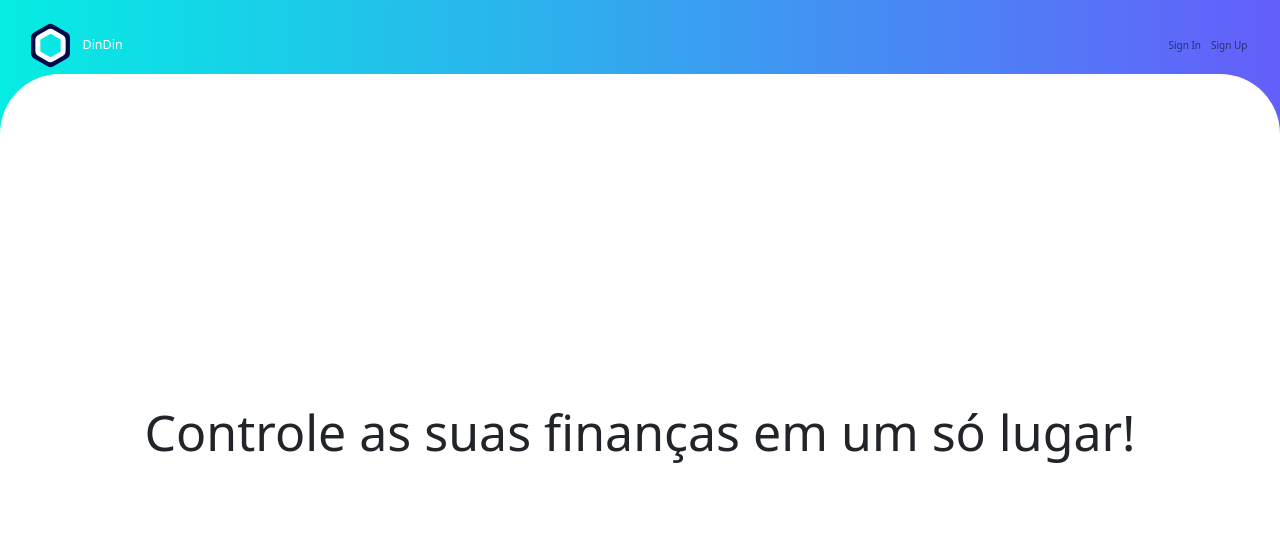
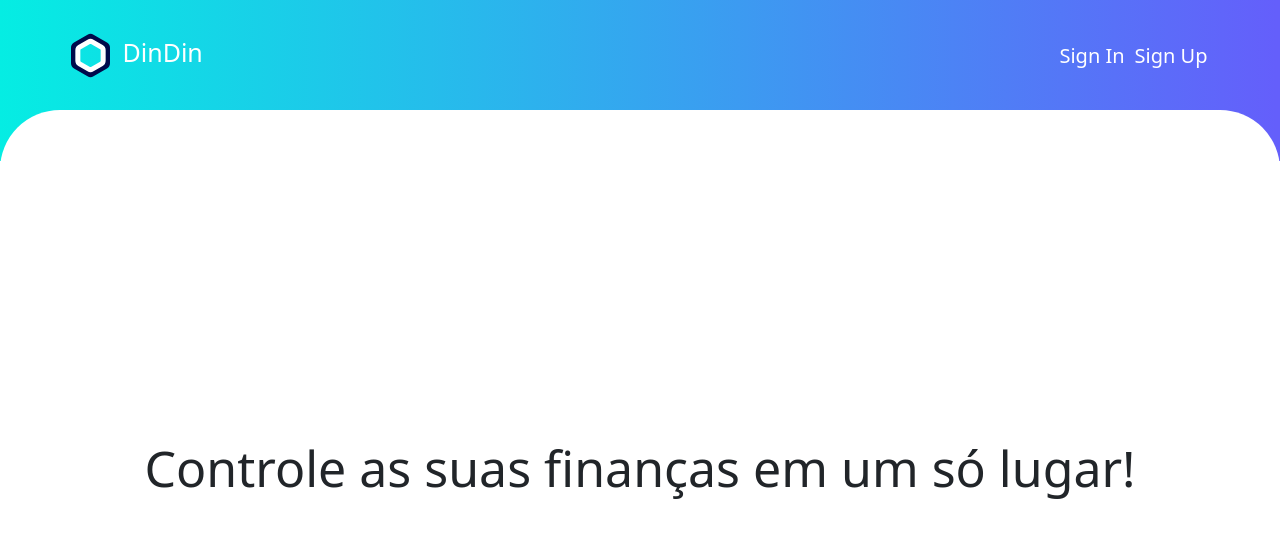
Before and after one commit to fiusks/dindinV2, a React (Create React App) app in the folder frontend/: page / in a window 1280 px wide. Shown: the top 538 px of the page. Built offline with nearby package versions, Linux system fonts and the light colour scheme.

Commit message:
layout alignment correction

```diff
--- a/frontend/src/components/layout/styles.scss
+++ b/frontend/src/components/layout/styles.scss
@@ -1,13 +1,32 @@
 .layout-containers{
     height: 100%;
 }
+
+  .nav-link{
+    &a{
+      color: #ffffff;
+    }
+}
 .layout-header{
     background:linear-gradient(90.23deg, #05EDE3 0.02%, #645FFB 99.63%);
-    padding: 0rem 2rem;
-    padding-top: 2rem;
-    padding-bottom: 8rem;
-    position: relative;
+    padding: 0rem 6rem;
+    &.navbar{
+      padding-top: 3rem;
+      padding-bottom: 8rem;
+    }
+    .navbar-content{
+      .navbar-brand{
+        font-size: 2.5rem;
+        color: #ffffff;
+        }
+      .navbar-nav{
+        .nav-link{
+          color: #ffffff;
+          font-size: 2rem;
+        }
+      }
 
+    }
 
     .navbar-brand{
       color: #ffffff;
@@ -21,8 +40,8 @@
 .layout-body{
     position: absolute;
     background-color: #ffffff;
-    top:7.4rem;
+    top:11rem;
     border-radius: 6rem 6rem 0rem 0rem;
     height: calc(100vh - 8rem);
-    padding: 3rem;
+    padding: 6rem;
 }
```
